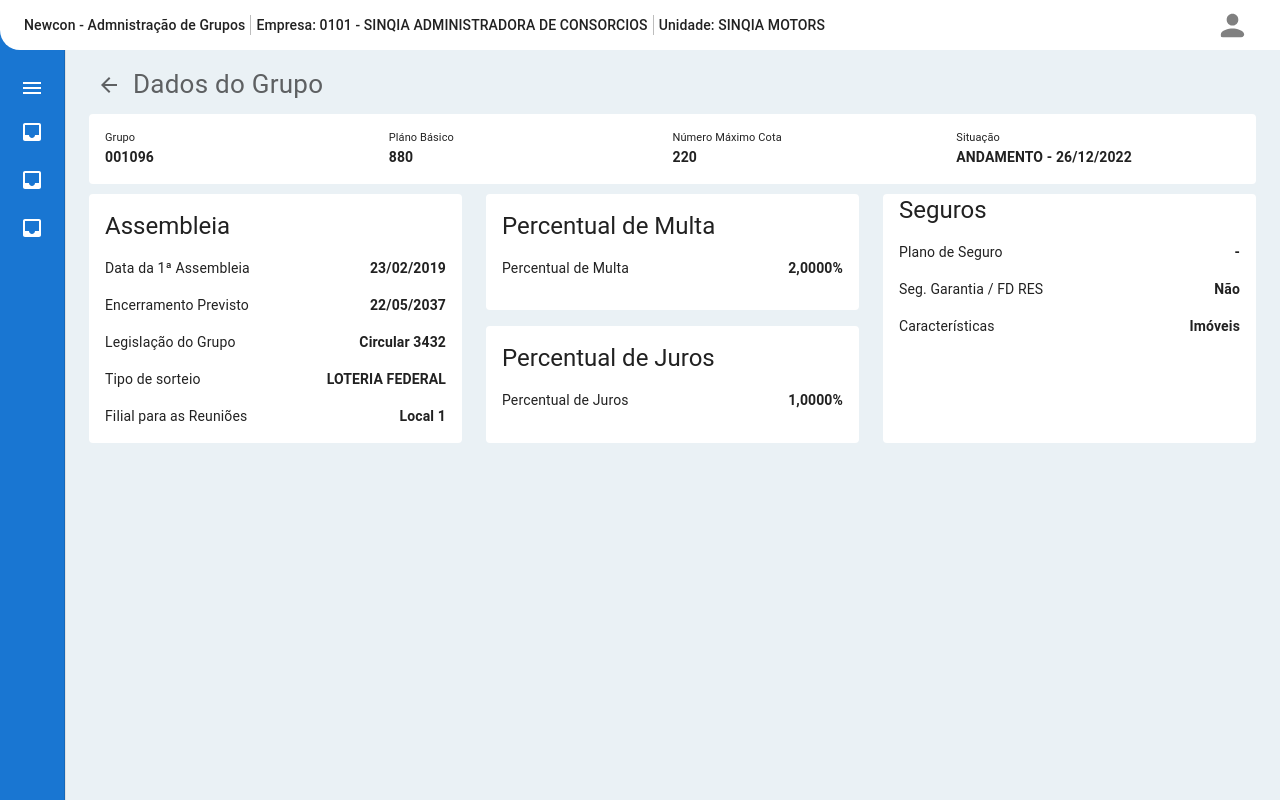
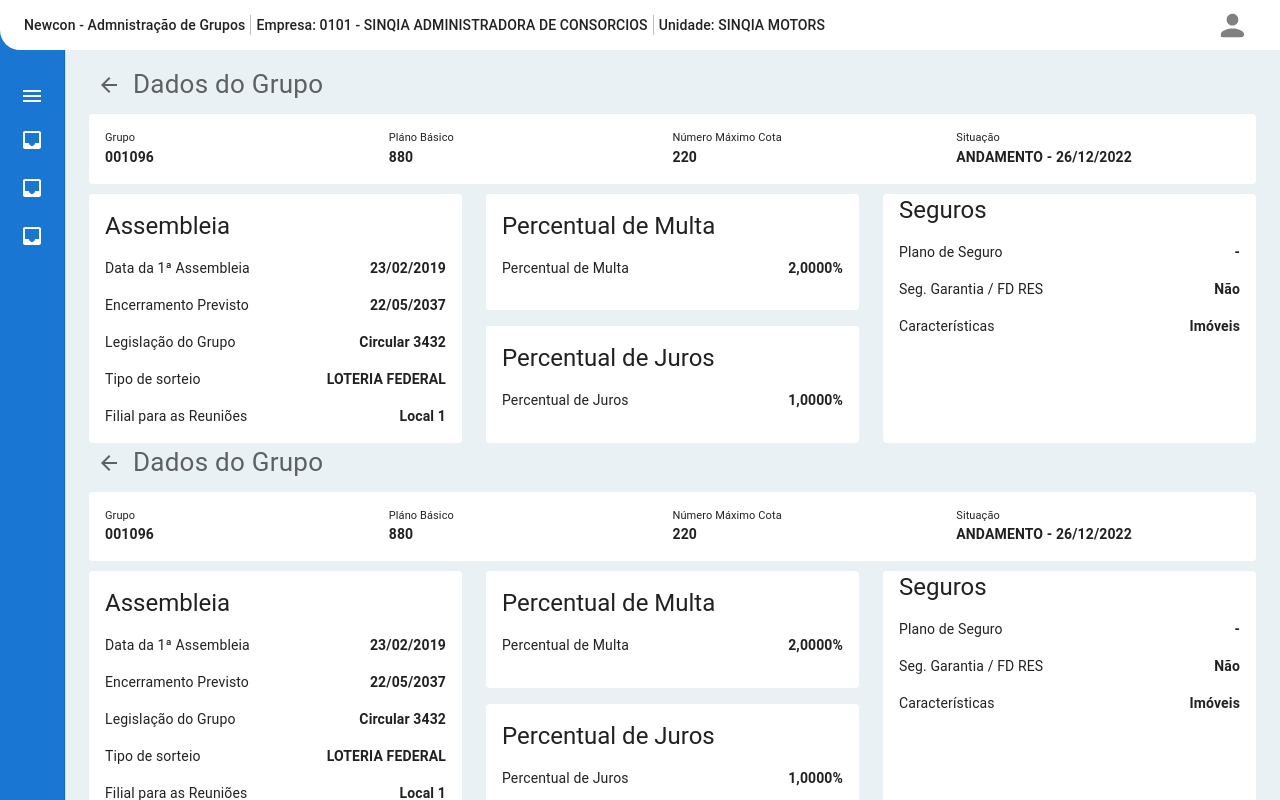
Before and after one commit to joaovictormendessilva/teste-next2, a Next.js app: page /dashboard/grupo in a window 1280 px wide. Built offline with nearby package versions, Linux system fonts and the light colour scheme.

Commit message:
Adicionado Box

```diff
--- a/src/app/(pages)/dashboard/layout.tsx
+++ b/src/app/(pages)/dashboard/layout.tsx
@@ -21,6 +21,9 @@ export default function RootLayout({
       <SideMenu>
         <Box marginTop="65px" marginBottom="10px">
           {children}
+          {children}
+          {children}
+          {children}
         </Box>
       </SideMenu>
     </Box>
--- a/src/app/components/SideMenu/SideMenu.tsx
+++ b/src/app/components/SideMenu/SideMenu.tsx
@@ -197,7 +197,8 @@ export function SideMenu({ children }: ISideMenuProps) {
 
       <Drawer variant="permanent" PaperProps={{ sx: { position: "inherit", width: openDrawer ? "145px" : "65px", transition: "width 0.3s ease-in-out", backgroundColor: theme.palette.primary.main, overflow: "hidden" } }}>
         {/* Botão que alterna o tamanho do drawer */}
-        <List sx={{ position: smDown ? "fixed" : "inherit", paddingTop: 0 }}>
+        <Box sx={{ position: "fixed" }}>
+          <List>
             <ListItem disablePadding sx={{ display: 'block', marginTop: 8 }}>
               <IconButton
                 color="inherit"
@@ -217,8 +218,7 @@ export function SideMenu({ children }: ISideMenuProps) {
           {/* End - Botão que alterna o tamanho do drawer */}
 
           {/* Menus do Drawer */}
-
-        <List sx={{ position: smDown ? "fixed" : "inherit", marginTop: smDown ? "108px" : "-20px" }}>
+          <List sx={{ marginTop: "-20px" }}>
             <ListItem disablePadding sx={{ display: 'block' }}>
               <ListItemButton
                 // href="https://google.com"
@@ -291,6 +291,7 @@ export function SideMenu({ children }: ISideMenuProps) {
               </ListItemButton>
             </ListItem>
           </List>
+        </Box>
         {/* End - Menus do Drawer */}
       </Drawer>
 
```
Lines whose indentation alone changed are shown as unchanged.
